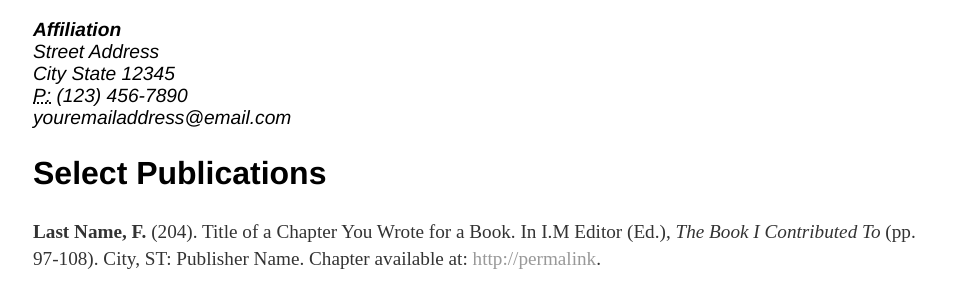
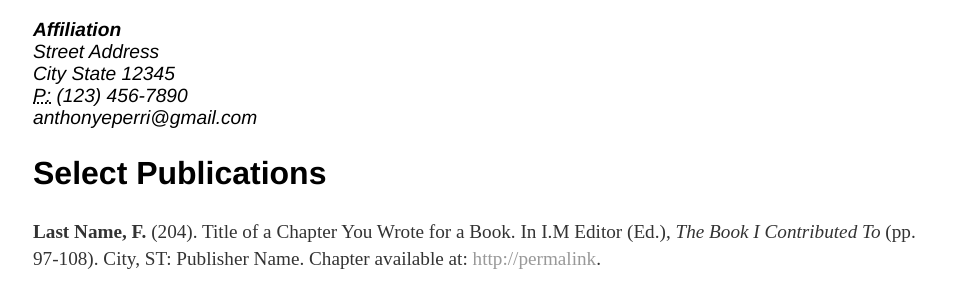
Before and after one commit to AnthonyEPerri/AnthonyEPerri.github.io, a Jekyll site: the page built from cv/index.html, in a window 1280 px wide. Shown: the part 183-483 px from the top of the page, without its empty margins (159-1119 px from the left). Built offline with Jekyll 4.4.1, drawn with Linux system fonts in a browser that asks for light colours.

Commit message:
Update index.html

```diff
--- a/cv/index.html
+++ b/cv/index.html
@@ -11,7 +11,7 @@ title: CV of Your Name
 					Street Address<br>
 					City State 12345<br>
 					<abbr title="phone">P:</abbr> (123) 456-7890<br>
-					<span class="obfuscate">youremailaddress@email.com</span>
+					<span class="obfuscate">anthonyeperri@gmail.com</span>
 					</address>
 
 					<h2>Select Publications</h2>
```
Also changed, not shown: other parts of cv/index.html (+1 -1 lines).
